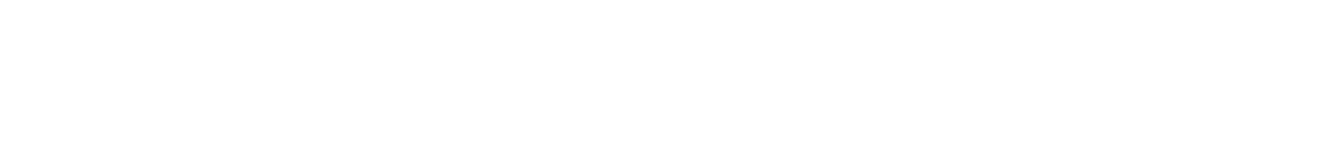
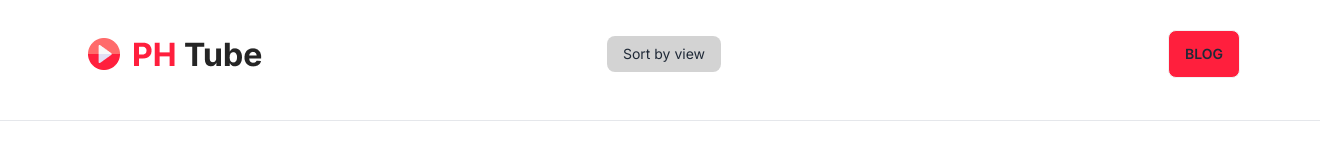
Before and after one commit to ParthaMalakar/Phtube-javascript, a plain HTML site: page index.html in a window 1280 px wide. Shown: the whole page, 1320 px wide, since content can reach past the window. Drawn offline with nearby package versions, Linux system fonts and the light colour scheme.

Commit message:
header part design done

```diff
--- a/index.html
+++ b/index.html
@@ -1,11 +1,47 @@
 <!DOCTYPE html>
 <html lang="en">
+
 <head>
     <meta charset="UTF-8">
     <meta name="viewport" content="width=device-width, initial-scale=1.0">
     <title>Document</title>
+    <link href="https://cdn.jsdelivr.net/npm/daisyui@3.6.4/dist/full.css" rel="stylesheet" type="text/css" />
+    <script src="https://cdn.tailwindcss.com"></script>
+    <link rel="preconnect" href="https://fonts.googleapis.com">
+    <link rel="preconnect" href="https://fonts.gstatic.com" crossorigin>
+    <link href="https://fonts.googleapis.com/css2?family=Inter:wght@400;500;600;700;800;900&display=swap"
+        rel="stylesheet">
+    <style>
+        .font-Inter {
+            font-family: 'Inter', sans-serif;
+        }
+    </style>
 </head>
-<body>
 
+<body class="font-Inter">
+    <header class="mt-5 ml-20 mr-8">
+        <div class="navbar bg-base-100">
+            <div class="navbar-start">
+                <img src="Images/Logo.png" alt="">
+            </div>
+            <div class="navbar-center hidden lg:flex">
+                <ul class="menu menu-horizontal px-1">
+                    <li><button class=" bg-[#25252533]">Sort by view</button></li>
+
+                </ul>
+            </div>
+            <div class="navbar-end">
+                <button class="btn bg-[#FF1F3D]">Blog</button>
+            </div>
+        </div>
+    </header>
+    <hr class="w-[1320px] h-[1px] mt-8 mx-auto">
+    <main>
+
+    </main>
+    <footer>
+
+    </footer>
 </body>
+
 </html>
```
